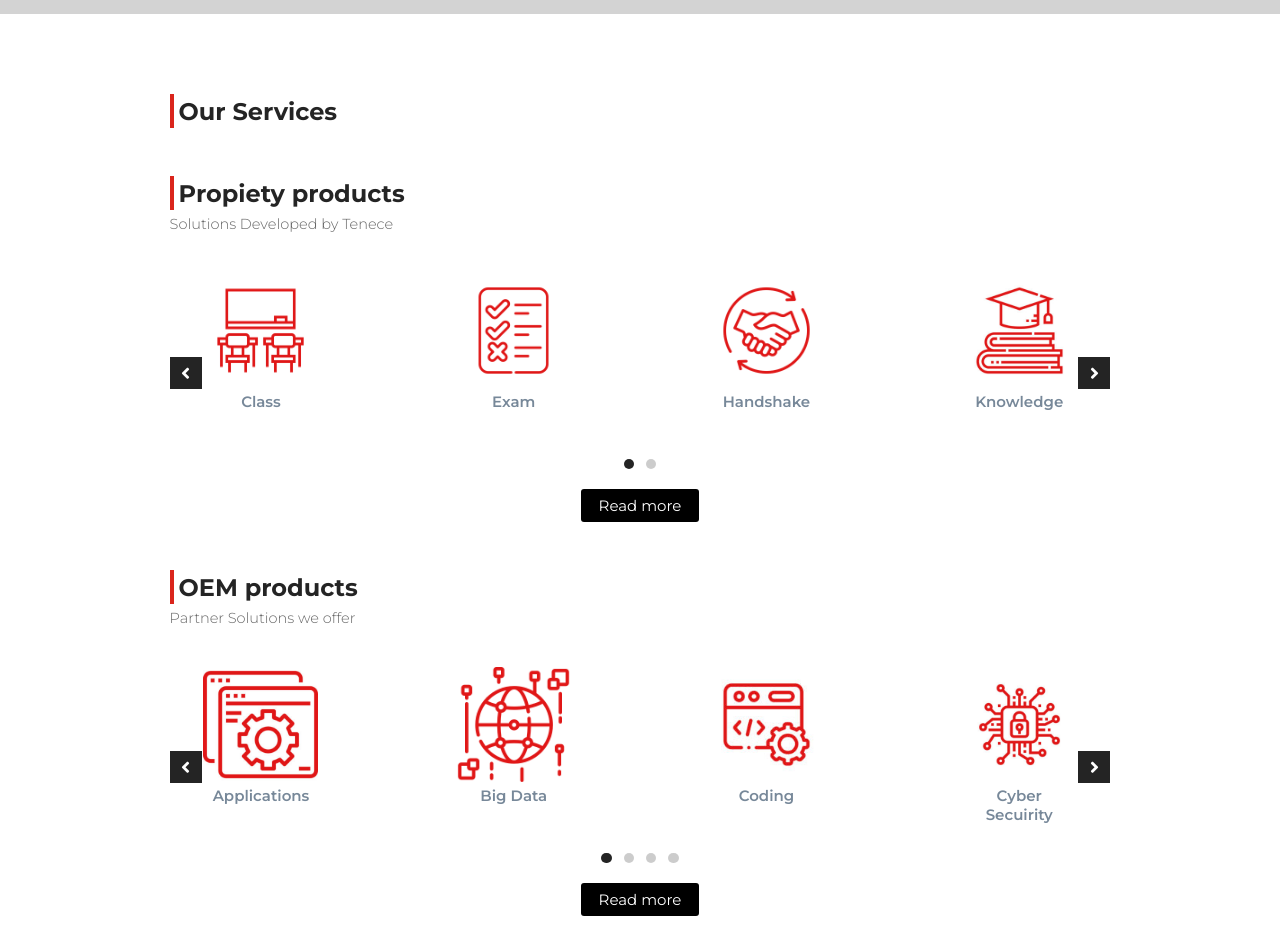
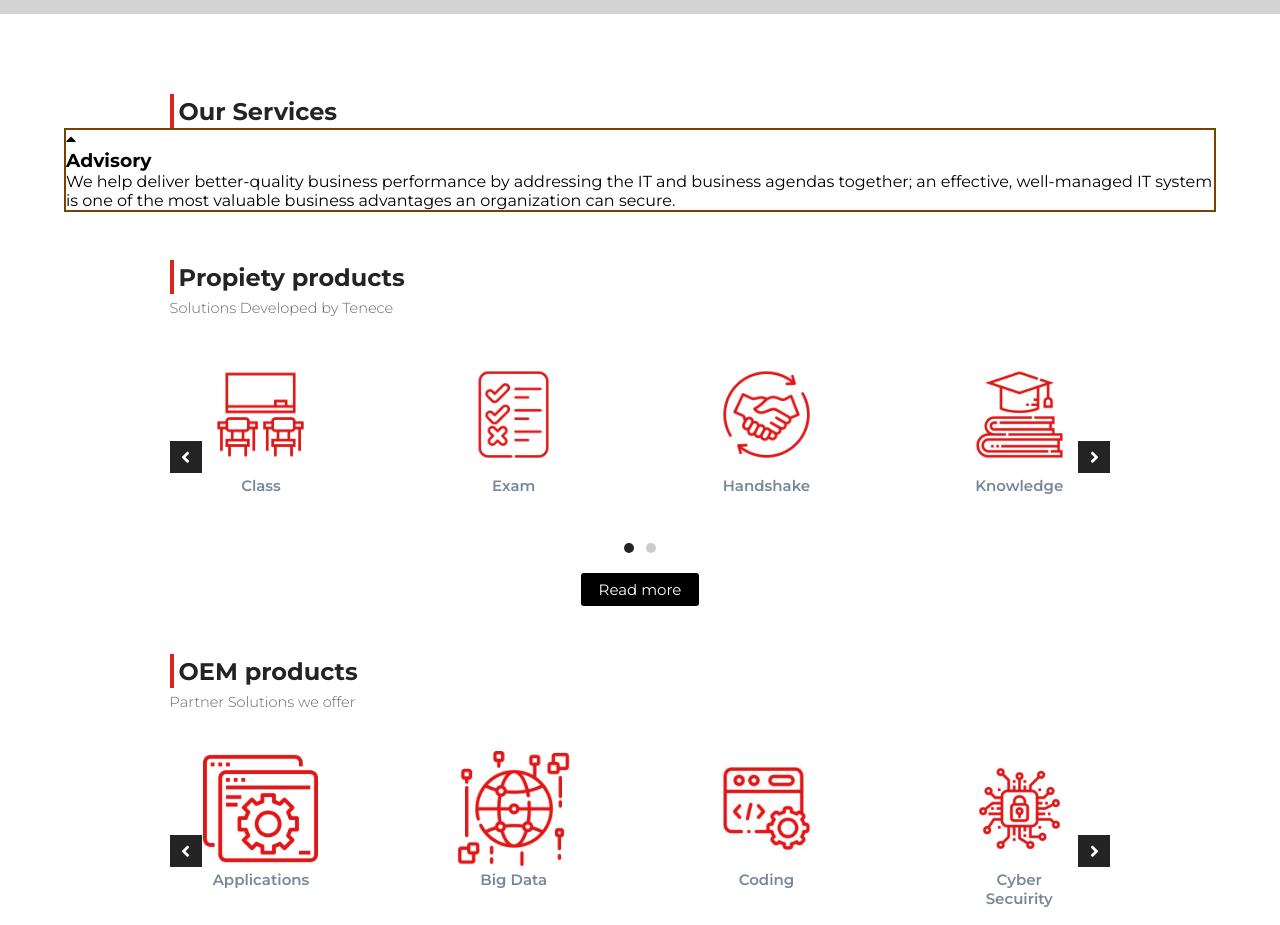
Before and after one commit to Onyeneke-AC/My-first-react-portfolio-project, a React (Create React App) app: page / in a window 1280 px wide. Shown: the part 860-1785 px from the top of the page. Built offline with nearby package versions, Linux system fonts and the light colour scheme.

Commit message:
Services section begin

```diff
--- a/src/assets/data/SidebarData.js
+++ b/src/assets/data/SidebarData.js
@@ -5,7 +5,7 @@ export const SidebarData = [
     },
     {
         title: 'About Us',
-        path: '',
+        path: '/about',
         iconClosed: <i className="fas fa-caret-down"/>,
         iconOpened: <i className="fas fa-caret-up"/>,
         subNav: [
--- a/src/components/templates/body/Services.css
+++ b/src/components/templates/body/Services.css
@@ -61,3 +61,12 @@ div .serv {
         padding: 2rem 1rem;
     }
 } */
+
+.swiper-service {
+    border: 1px solid green;
+    width: 90vw;
+}
+
+div.serv {
+    border: 1px solid red;
+}
--- a/src/components/templates/body/Services.js
+++ b/src/components/templates/body/Services.js
@@ -1,5 +1,6 @@
 import React from 'react';
 import './Services.css';
+import { Swiper, SwiperSlide } from 'swiper/react';
 
 function Services() {
   return (
@@ -7,14 +8,11 @@ function Services() {
         <h2 className="sub_h2">
             Our Services
         </h2>
-        {/* <div className="swiper-container" id="swipe-serv">
-            <div className="swiper-wrapper">
-                <div className="swiper-slide">
+        <Swiper spaceBetween={20}  speed={800}  slidesPerView={1}  className='swiper-service'>
+            <SwiperSlide className="swiper-slide">
                 <div className="serv1">
                     <div className="serv">
-                            <div className="arrow-up">
-                                🔺
-                            </div>
+                        <i className="fas fa-caret-up" />
                          <h3 className="serv__h3">
                             Advisory
                         </h3>
@@ -23,13 +21,11 @@ function Services() {
                         </p>
                     </div>
                 </div>
-                </div>
-                <div className="swiper-slide">
+            </SwiperSlide>
+            <SwiperSlide className="swiper-slide">
                 <div className="serv2">
                     <div className="serv">
-                            <div className="arrow-up">
-                                🔺
-                            </div>
+                        <i className="fas fa-caret-up" />
                         <h3 className="serv__h3">
                             Information Technology
                         </h3>
@@ -38,13 +34,11 @@ function Services() {
                         </p>
                     </div>
                 </div>
-                </div>
-                <div className="swiper-slide">
+            </SwiperSlide>
+            <SwiperSlide className="swiper-slide">
                 <div className="serv2">
                     <div className="serv">
-                            <div className="arrow-up">
-                                🔺
-                            </div>
+                        <i className="fas fa-caret-up" />
                         <h3 className="serv__h3">
                             Managed Services
                         </h3>
@@ -53,9 +47,8 @@ function Services() {
                         </p>
                     </div>
                 </div>
-                </div>
-            </div>
-        </div> */}
+            </SwiperSlide>
+        </Swiper>
     </div>
   )
 }
--- a/src/organisms/PropOemSliders.js
+++ b/src/organisms/PropOemSliders.js
@@ -1,13 +1,10 @@
 // Import Swiper React components
 import { Swiper, SwiperSlide } from 'swiper/react';
-import { Navigation, EffectFade, Autoplay, Pagination } from 'swiper';
+import { Navigation, Autoplay, Pagination } from 'swiper';
 import 'swiper/css'
 import 'swiper/css/autoplay'
 import 'swiper/css/pagination'
-// import 'swiper/css/navigation';
-import 'swiper/css/effect-fade';
 import './PropOemSliders.css';
-// import { PropProdData } from '../assets/data/PropProdData';
 import { useRef } from 'react';
 
 function PropOemSliders({dataItem = []}) {
@@ -17,7 +14,7 @@ function PropOemSliders({dataItem = []}) {
 
   return (
     <Swiper
-      modules={[Navigation, EffectFade, Autoplay, Pagination]}
+      modules={[Navigation, Autoplay, Pagination]}
       navigation = {{
         prevEl: swiperNavPrevRef,
         nextEl: swiperNavNextRef
```
Lines whose indentation alone changed are shown as unchanged.
